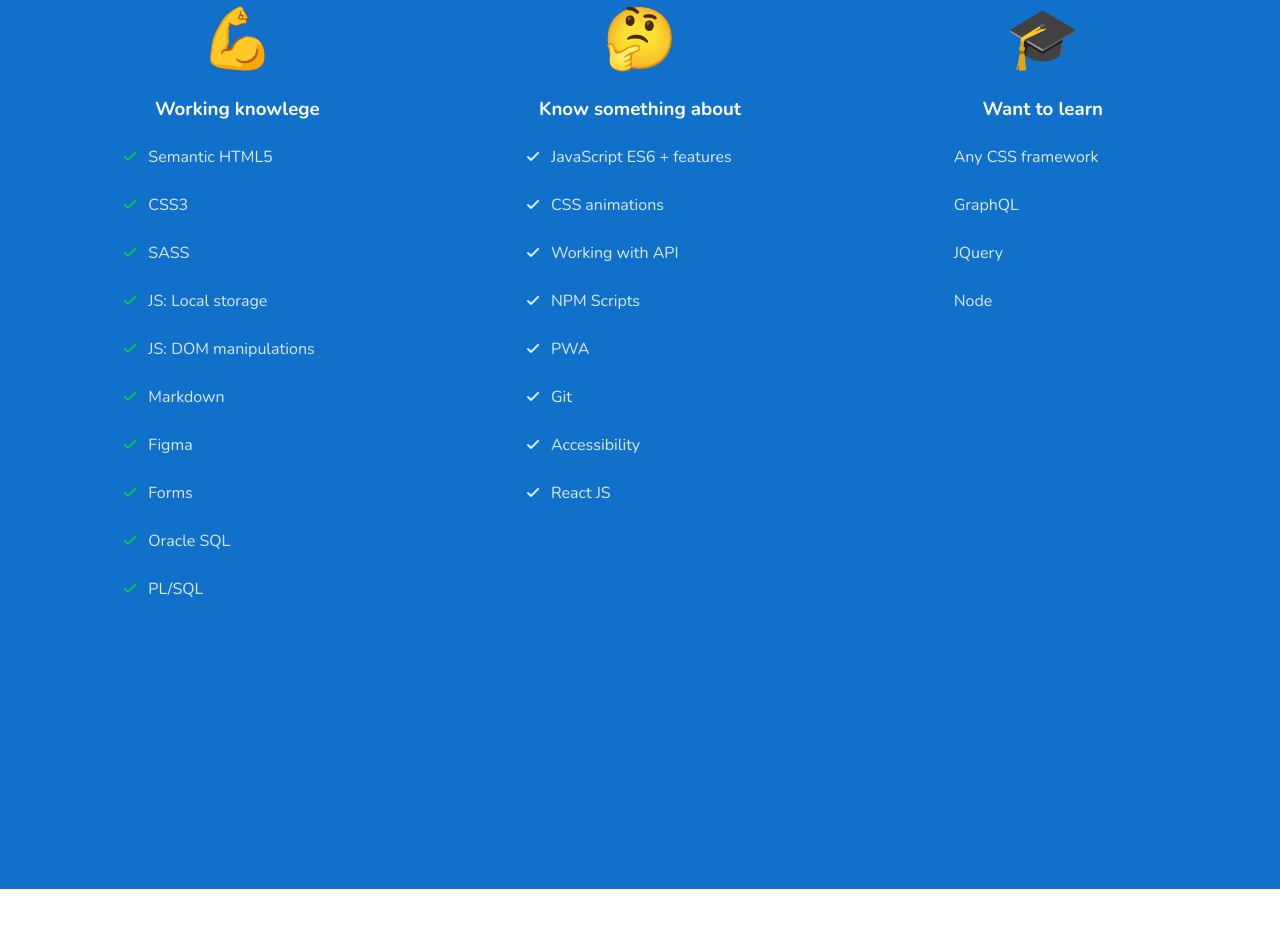
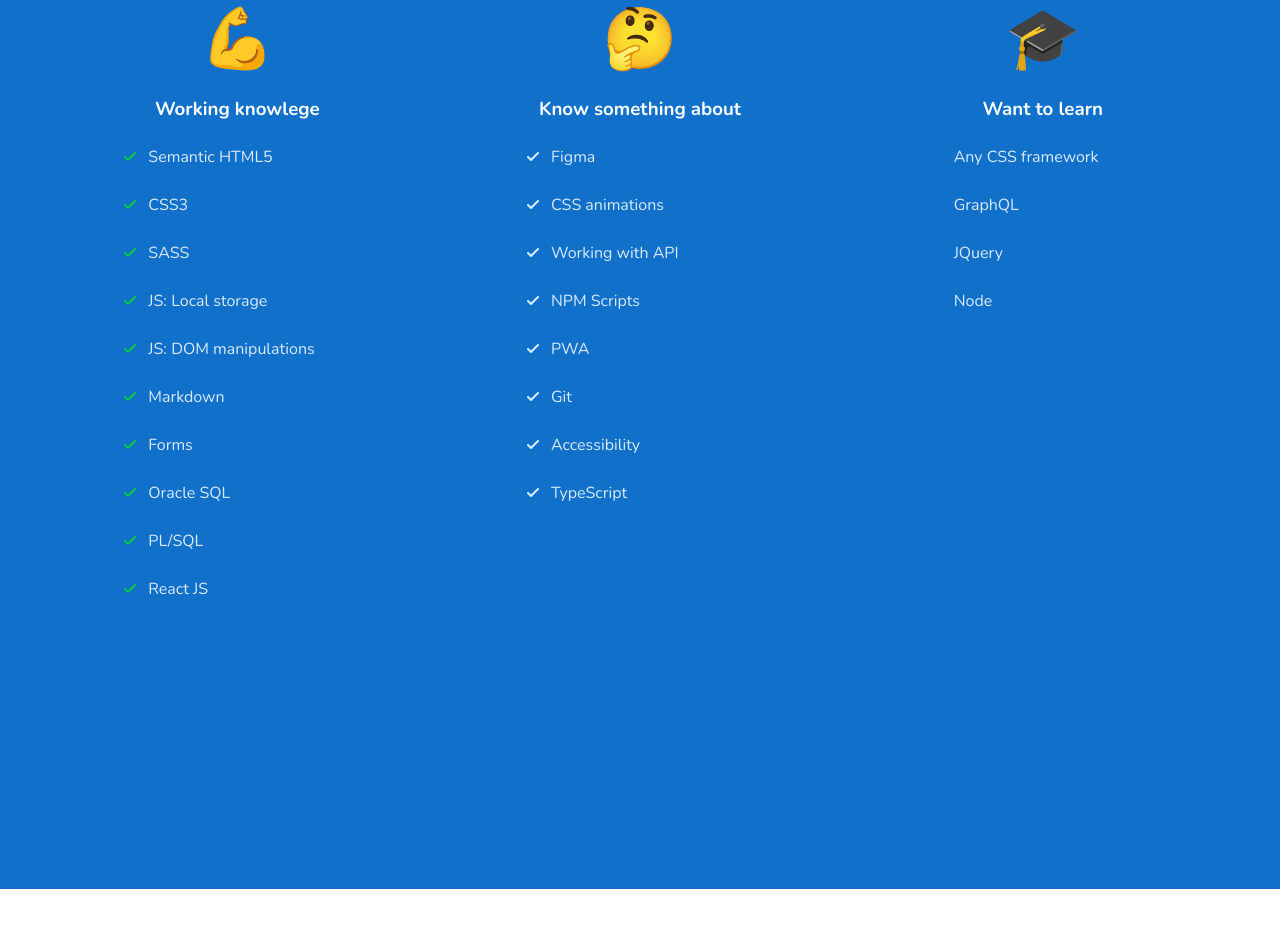
Before and after one commit to EveScolded/EveScolded.github.io, a website built with webpack: page src/pages/index.html in a window 1280 px wide. Shown: the part 995-1922 px from the top of the page. Built offline with nearby package versions, Linux system fonts and the light colour scheme; no server answers.

Commit message:
skills update

```diff
--- a/src/pages/index.html
+++ b/src/pages/index.html
@@ -52,24 +52,25 @@
               <li class="skills-list__item skills-list__item--green">JS: Local storage</li>
               <li class="skills-list__item skills-list__item--green">JS: DOM manipulations</li>
               <li class="skills-list__item skills-list__item--green">Markdown</li>
-              <li class="skills-list__item skills-list__item--green">Figma</li>
               <li class="skills-list__item skills-list__item--green">Forms</li>
               <li class="skills-list__item skills-list__item--green">Oracle SQL</li>
               <li class="skills-list__item skills-list__item--green">PL/SQL</li>
+              <li class="skills-list__item skills-list__item--green">React JS</li>
+
             </ul>
           </article>
           <article class="skills-article">
             <span class="skills-article__emoji">🤔</span>
             <h3 class="skills-article__header">Know something about</h3>
             <ul class="skills-list">
-              <li class="skills-list__item skills-list__item--blue">JavaScript ES6 + features</li>
+              <li class="skills-list__item skills-list__item--blue">Figma</li>
               <li class="skills-list__item skills-list__item--blue">CSS animations</li>
               <li class="skills-list__item skills-list__item--blue">Working with API</li>
               <li class="skills-list__item skills-list__item--blue">NPM Scripts</li>
               <li class="skills-list__item skills-list__item--blue">PWA</li>
               <li class="skills-list__item skills-list__item--blue">Git</li>
               <li class="skills-list__item skills-list__item--blue">Accessibility</li>
-              <li class="skills-list__item skills-list__item--blue">React JS</li>
+              <li class="skills-list__item skills-list__item--blue">TypeScript</li>
             </ul>
           </article>
           <article class="skills-article">
```
